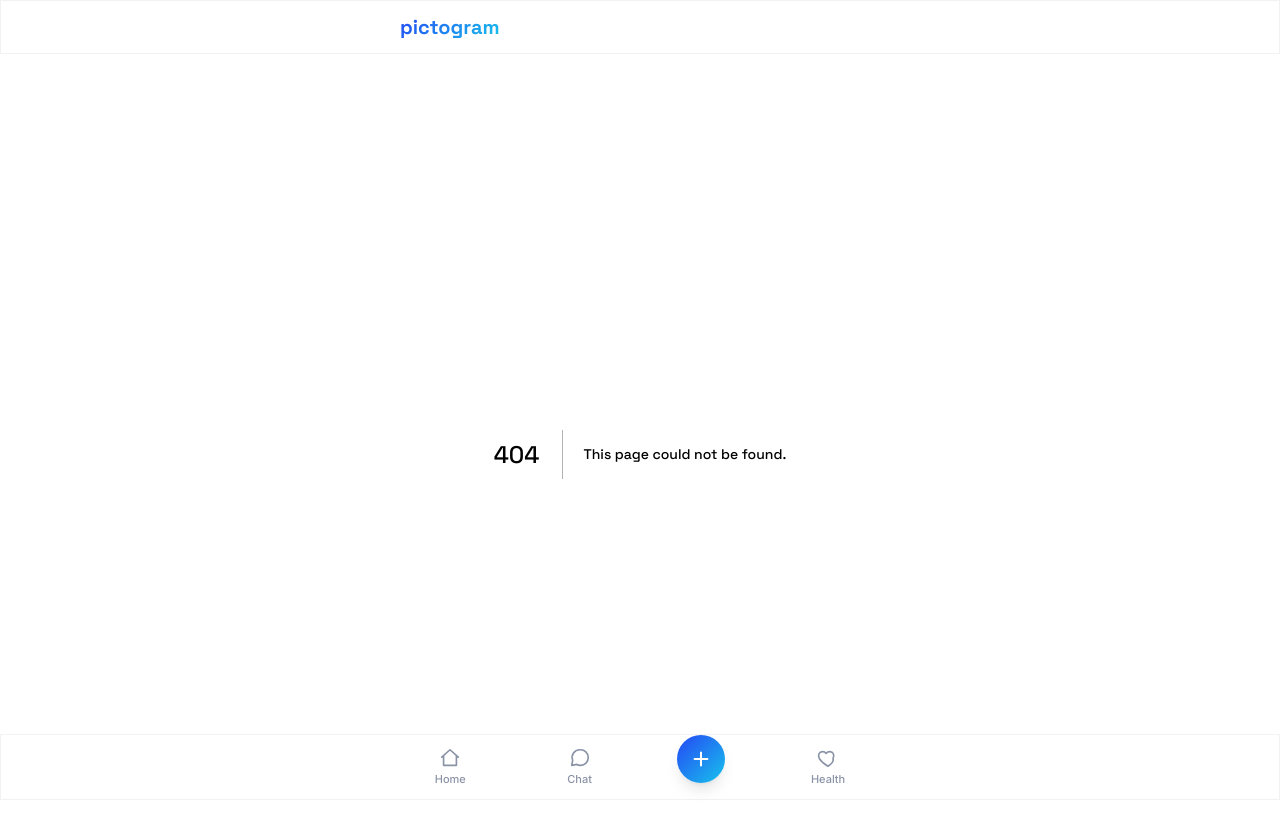
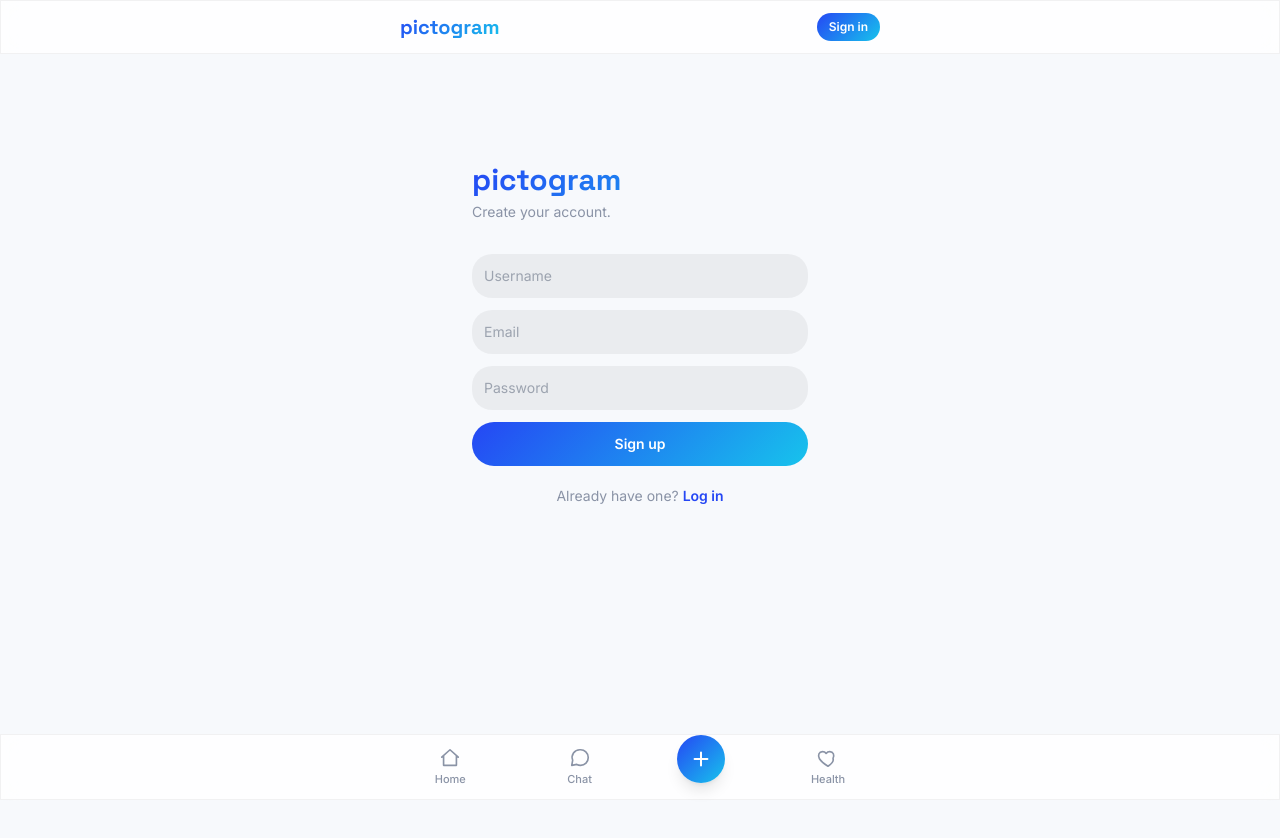
Before and after one commit to maria01-arch/Pictogram, a Next.js app: page /auth/signup in a window 1280 px wide. Before the commit this address had no page. Shown: the top 838 px of the page. After the commit the page ends 800 px from the top, so only its background shows below. Built offline with nearby package versions, Linux system fonts and the light colour scheme; no server answers.

Commit message:
Add Supabase auth: login/signup, session middleware, header control

```diff
--- /dev/null
+++ b/src/app/auth/callback/route.ts
@@ -0,0 +1,15 @@
+import { NextResponse } from "next/server";
+import { createServerSupabaseClient } from "@/lib/supabaseServer";
+
+// Supabase redirects here after a user clicks the confirmation link in their email.
+export async function GET(request: Request) {
+  const { searchParams, origin } = new URL(request.url);
+  const code = searchParams.get("code");
+
+  if (code) {
+    const supabase = await createServerSupabaseClient();
+    await supabase.auth.exchangeCodeForSession(code);
+  }
+
+  return NextResponse.redirect(`${origin}/`);
+}
--- /dev/null
+++ b/src/app/auth/login/page.tsx
@@ -0,0 +1,5 @@
+import AuthForm from "@/components/AuthForm";
+
+export default function LoginPage() {
+  return <AuthForm mode="login" />;
+}
--- /dev/null
+++ b/src/app/auth/signup/page.tsx
@@ -0,0 +1,5 @@
+import AuthForm from "@/components/AuthForm";
+
+export default function SignupPage() {
+  return <AuthForm mode="signup" />;
+}
--- a/src/app/layout.tsx
+++ b/src/app/layout.tsx
@@ -2,6 +2,7 @@ import type { Metadata, Viewport } from "next";
 import { Space_Grotesk, Inter } from "next/font/google";
 import Link from "next/link";
 import "./globals.css";
+import AuthHeaderControl from "@/components/AuthHeaderControl";
 
 const spaceGrotesk = Space_Grotesk({
   subsets: ["latin"],
@@ -40,6 +41,7 @@ export default function RootLayout({ children }: { children: React.ReactNode })
             <h1 className="bg-brand-gradient bg-clip-text text-xl font-bold text-transparent">
               pictogram
             </h1>
+            <AuthHeaderControl />
           </div>
         </header>
 
--- /dev/null
+++ b/src/components/AuthForm.tsx
@@ -0,0 +1,104 @@
+"use client";
+
+import { useState } from "react";
+import { useRouter } from "next/navigation";
+import Link from "next/link";
+import { supabase } from "@/lib/supabaseClient";
+
+export default function AuthForm({ mode }: { mode: "login" | "signup" }) {
+  const router = useRouter();
+  const [email, setEmail] = useState("");
+  const [password, setPassword] = useState("");
+  const [username, setUsername] = useState("");
+  const [error, setError] = useState<string | null>(null);
+  const [notice, setNotice] = useState<string | null>(null);
+  const [busy, setBusy] = useState(false);
+
+  async function handleSubmit(e: React.FormEvent) {
+    e.preventDefault();
+    setError(null);
+    setNotice(null);
+    setBusy(true);
+
+    try {
+      if (mode === "signup") {
+        const { error } = await supabase.auth.signUp({
+          email,
+          password,
+          options: { data: { username } },
+        });
+        if (error) throw error;
+        setNotice("Check your email to confirm your account, then log in.");
+      } else {
+        const { error } = await supabase.auth.signInWithPassword({ email, password });
+        if (error) throw error;
+        router.push("/");
+        router.refresh();
+      }
+    } catch (err) {
+      setError(err instanceof Error ? err.message : "Something went wrong.");
+    } finally {
+      setBusy(false);
+    }
+  }
+
+  return (
+    <div className="mx-auto flex min-h-[70vh] max-w-sm flex-col justify-center px-6">
+      <h1 className="bg-brand-gradient bg-clip-text text-3xl font-bold text-transparent">
+        pictogram
+      </h1>
+      <p className="mt-1 text-sm text-ink-muted">
+        {mode === "login" ? "Welcome back." : "Create your account."}
+      </p>
+
+      <form onSubmit={handleSubmit} className="mt-8 space-y-3">
+        {mode === "signup" && (
+          <input
+            value={username}
+            onChange={(e) => setUsername(e.target.value)}
+            placeholder="Username"
+            required
+            minLength={3}
+            className="w-full rounded-xl2 bg-black/5 p-3 text-sm outline-none focus-visible:ring-2 focus-visible:ring-brand-from dark:bg-white/10"
+          />
+        )}
+        <input
+          type="email"
+          value={email}
+          onChange={(e) => setEmail(e.target.value)}
+          placeholder="Email"
+          required
+          className="w-full rounded-xl2 bg-black/5 p-3 text-sm outline-none focus-visible:ring-2 focus-visible:ring-brand-from dark:bg-white/10"
+        />
+        <input
+          type="password"
+          value={password}
+          onChange={(e) => setPassword(e.target.value)}
+          placeholder="Password"
+          required
+          minLength={6}
+          className="w-full rounded-xl2 bg-black/5 p-3 text-sm outline-none focus-visible:ring-2 focus-visible:ring-brand-from dark:bg-white/10"
+        />
+
+        {error && <p className="text-sm text-red-500">{error}</p>}
+        {notice && <p className="text-sm text-emerald-500">{notice}</p>}
+
+        <button
+          type="submit"
+          disabled={busy}
+          className="w-full rounded-full bg-brand-gradient py-3 text-sm font-semibold text-white disabled:opacity-40"
+        >
+          {busy ? "Please wait\u2026" : mode === "login" ? "Log in" : "Sign up"}
+        </button>
+      </form>
+
+      <p className="mt-5 text-center text-sm text-ink-muted">
+        {mode === "login" ? (
+          <>No account? <Link href="/auth/signup" className="font-semibold text-brand-from">Sign up</Link></>
+        ) : (
+          <>Already have one? <Link href="/auth/login" className="font-semibold text-brand-from">Log in</Link></>
+        )}
+      </p>
+    </div>
+  );
+}
--- /dev/null
+++ b/src/components/AuthHeaderControl.tsx
@@ -0,0 +1,48 @@
+"use client";
+
+import { useEffect, useState } from "react";
+import Link from "next/link";
+import { useRouter } from "next/navigation";
+import { supabase } from "@/lib/supabaseClient";
+
+export default function AuthHeaderControl() {
+  const router = useRouter();
+  const [checking, setChecking] = useState(true);
+  const [signedIn, setSignedIn] = useState(false);
+
+  useEffect(() => {
+    supabase.auth.getUser().then(({ data }) => {
+      setSignedIn(!!data.user);
+      setChecking(false);
+    });
+
+    const { data: sub } = supabase.auth.onAuthStateChange((_event, session) => {
+      setSignedIn(!!session?.user);
+    });
+    return () => sub.subscription.unsubscribe();
+  }, []);
+
+  async function handleLogout() {
+    await supabase.auth.signOut();
+    router.push("/auth/login");
+    router.refresh();
+  }
+
+  if (checking) return <div className="h-8 w-8" />;
+
+  return signedIn ? (
+    <button
+      onClick={handleLogout}
+      className="rounded-full bg-black/5 px-3 py-1.5 text-xs font-semibold text-ink-muted dark:bg-white/10"
+    >
+      Log out
+    </button>
+  ) : (
+    <Link
+      href="/auth/login"
+      className="rounded-full bg-brand-gradient px-3 py-1.5 text-xs font-semibold text-white"
+    >
+      Sign in
+    </Link>
+  );
+}
--- /dev/null
+++ b/src/lib/supabaseServer.ts
@@ -0,0 +1,30 @@
+import { createServerClient } from "@supabase/ssr";
+import { cookies } from "next/headers";
+
+// Server-side client for Server Components and Route Handlers.
+// Reads/writes the auth cookie via Next's cookies() API.
+export async function createServerSupabaseClient() {
+  const cookieStore = await cookies();
+
+  return createServerClient(
+    process.env.NEXT_PUBLIC_SUPABASE_URL!,
+    process.env.NEXT_PUBLIC_SUPABASE_ANON_KEY!,
+    {
+      cookies: {
+        getAll() {
+          return cookieStore.getAll();
+        },
+        setAll(cookiesToSet) {
+          try {
+            cookiesToSet.forEach(({ name, value, options }) =>
+              cookieStore.set(name, value, options)
+            );
+          } catch {
+            // Called from a Server Component with no write access — safe to ignore,
+            // middleware below handles refreshing the session on every request.
+          }
+        },
+      },
+    }
+  );
+}
```
Also changed, not shown: middleware.ts (added, +34 -0 lines).
